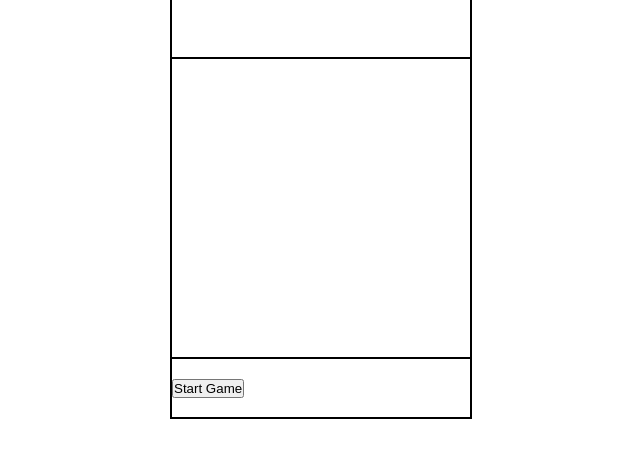
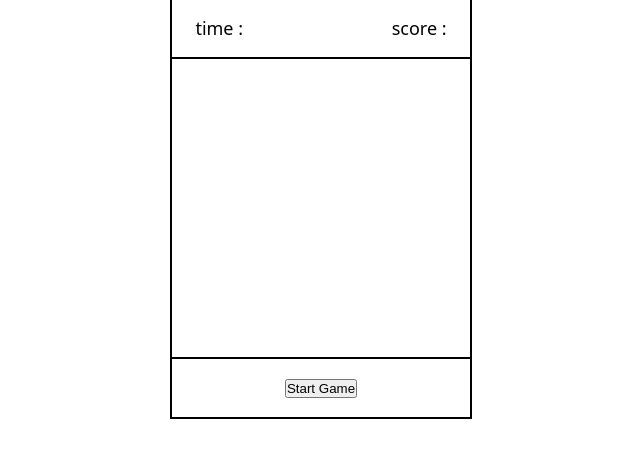
Before and after one commit to rjsudhin/wac-a-mole-game, a plain HTML site: page index.html in a window 1280 px wide. Shown: the part 219-676 px from the top of the page, without its empty margins (319-959 px from the left). Drawn offline with Linux system fonts and the light colour scheme.

Commit message:
little bit of padding added in section1

```diff
--- a/css/styles.css
+++ b/css/styles.css
@@ -31,6 +31,7 @@ body {
     display: flex;
     justify-content: space-between;
     align-items: center;
+    padding: 0 1.3rem;
   }
 
   .section2#game-grid{
@@ -45,7 +46,7 @@ body {
 
   .section3 {
     display: flex;
-    justify-content: space-between;
+    justify-content: center;
     align-items: center;
   }
 }
--- a/index.html
+++ b/index.html
@@ -11,10 +11,10 @@
   <div id="app-container">
     <!--user info section-->
     <div class="section1">
-      <p class="screening-display">
+      <p class="screening-display">time :
         <span class="screen-time-display"></span>
       </p>
-      <p class="screening-display">
+      <p class="screening-display">score :
         <span class="user-score-display"></span>
       </p>
     </div>
```
